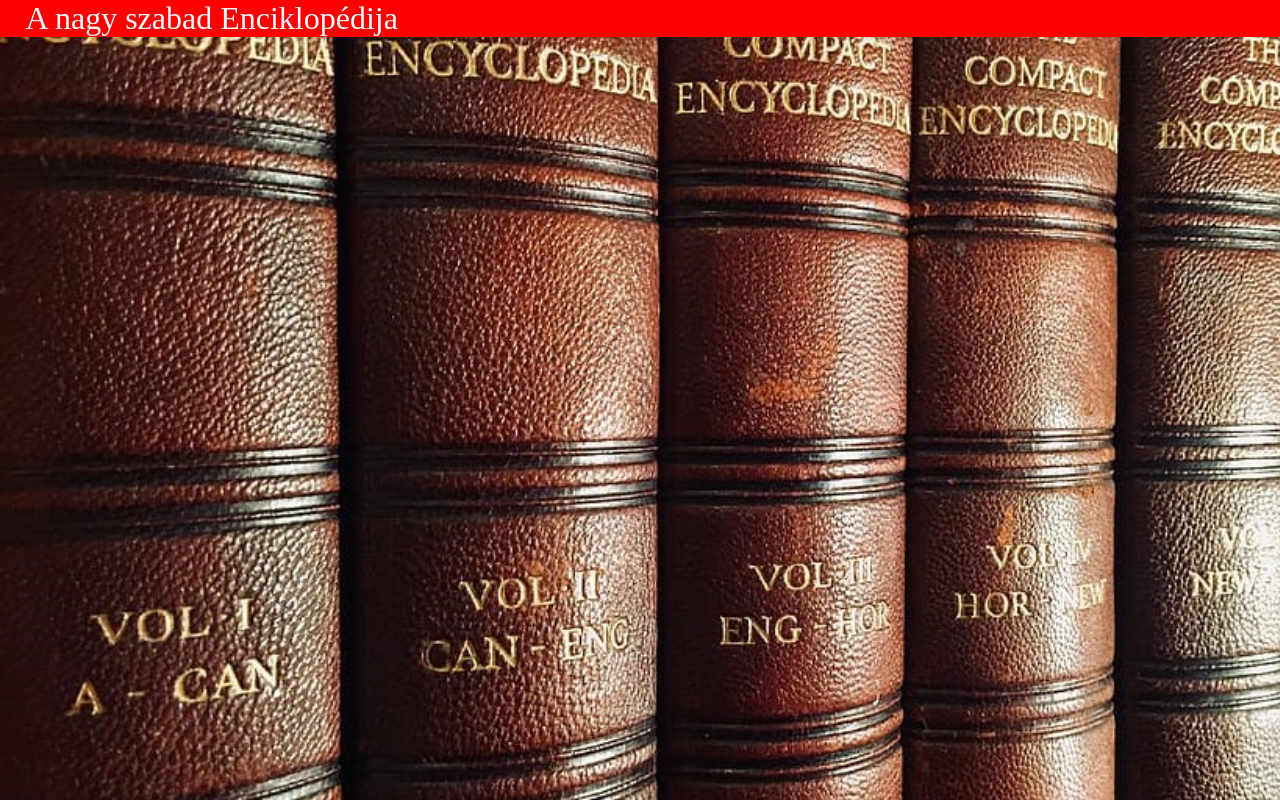
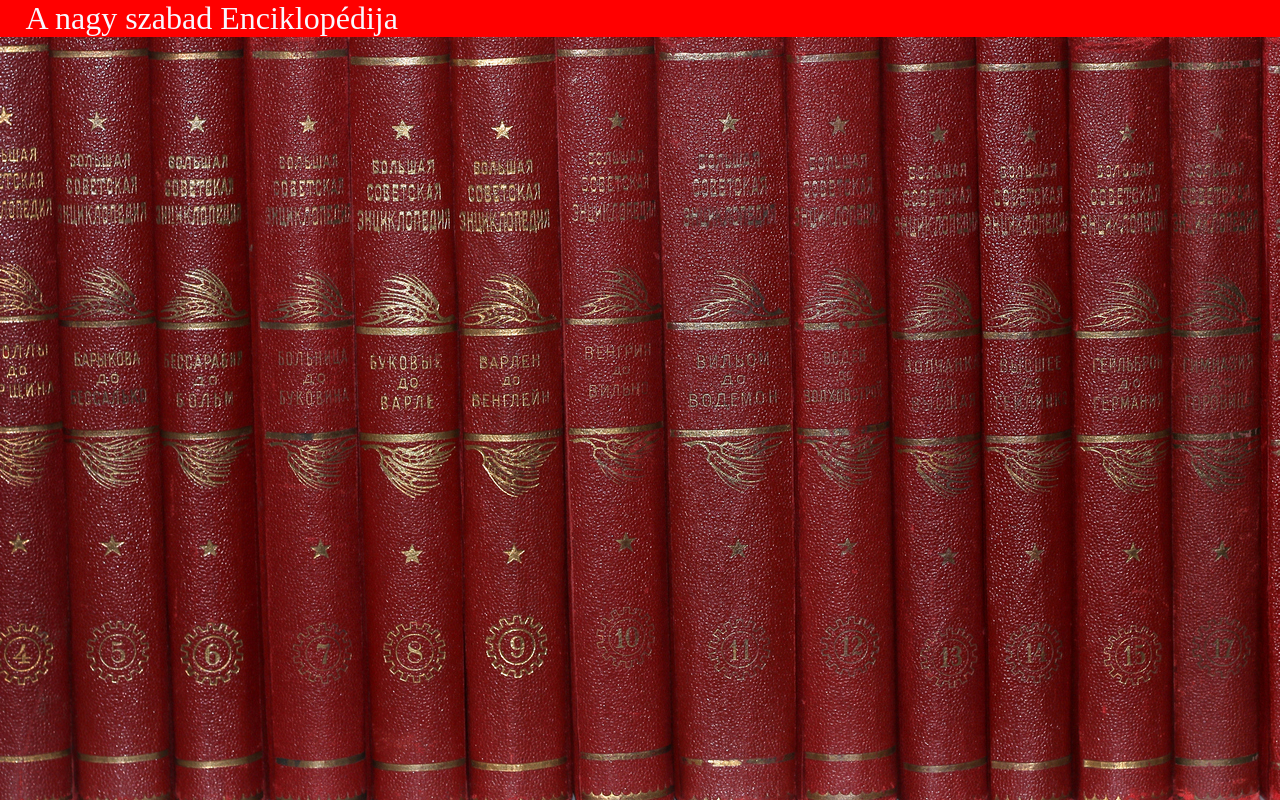
Before and after one commit to alexdeme1117/Enciklopedia, a PHP site: page / in a window 1280 px wide. Run offline with PHP 8.4, Linux system fonts and the light colour scheme.

Commit message:
Update style.css

```diff
--- a/style.css
+++ b/style.css
@@ -2,7 +2,7 @@ body {
     margin: 0;
     height: 100%;
     width: 100%;
-    background: url("./asdasdasd.jpg");
+    background: url("./bg.jpg");
     background-repeat: no-repeat;
     background-size: cover;
 }
@@ -18,5 +18,4 @@ body {
     margin: 0;
     background-color: red;
     padding-left: 2%;
-    width: 100%;
 }
```
